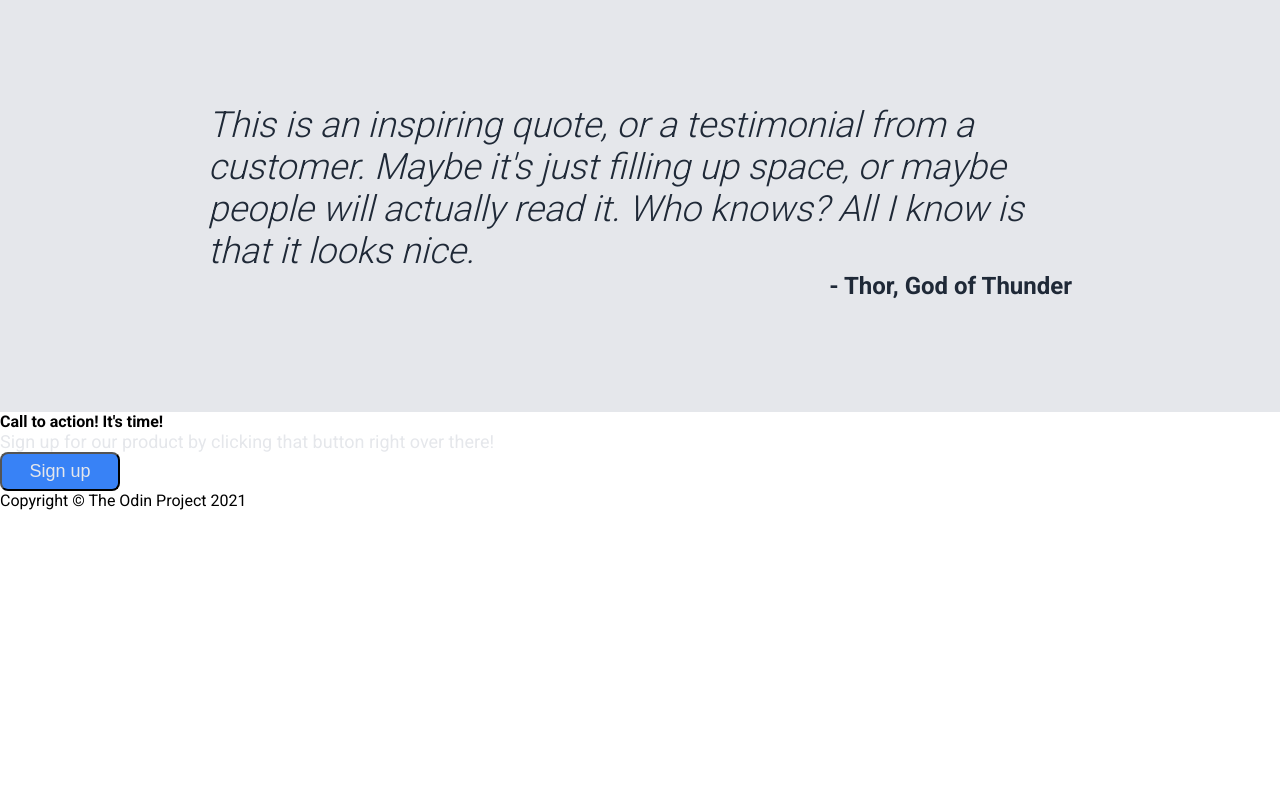
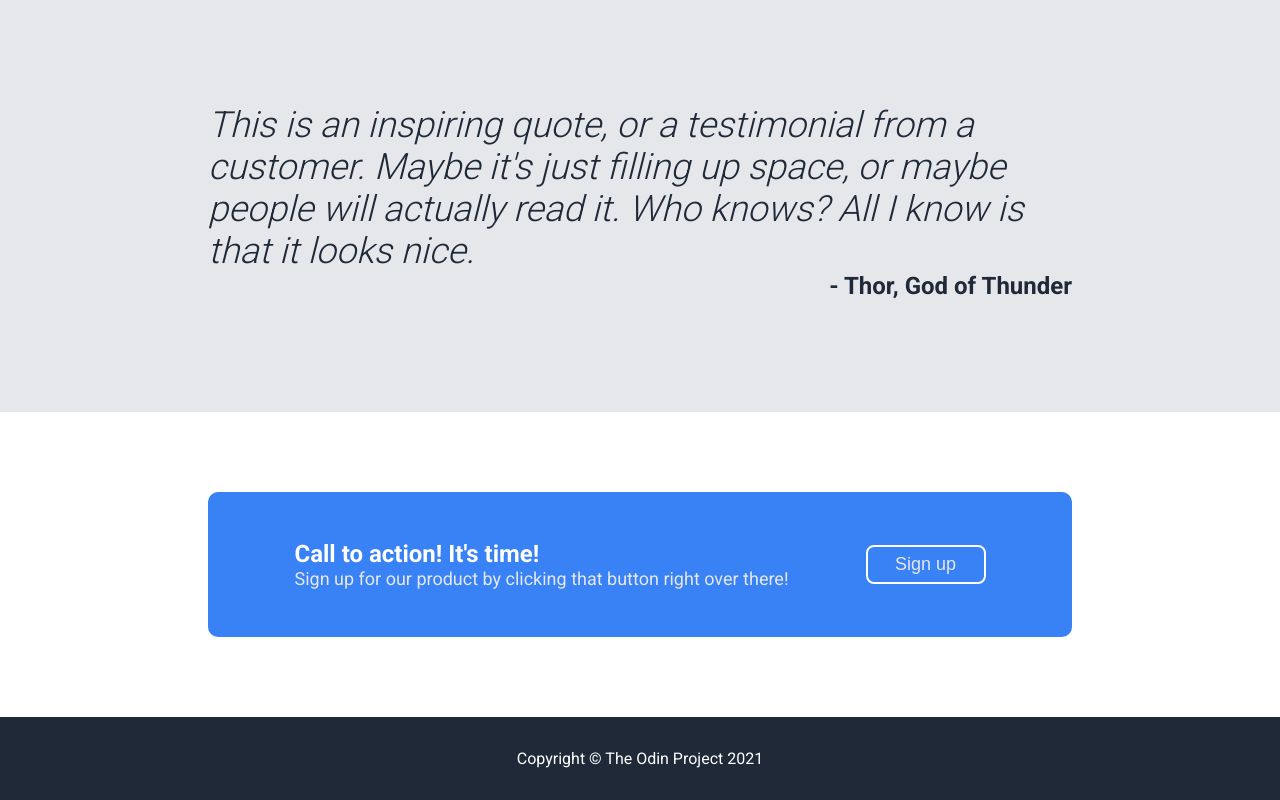
Before and after one commit to dohrisalim/odin-landing, a plain HTML site: page index.html in a window 1280 px wide. Shown: the part 972-1772 px from the top of the page. Before the commit the page ends 1482 px from the top, so only its background shows below. Drawn offline with Linux system fonts and the light colour scheme.

Commit message:
Add sign-up section and footer styling

```diff
--- a/style.css
+++ b/style.css
@@ -141,3 +141,38 @@ main h2 {
     font-size: 24px;
     color: #1f2937;
 }
+
+.sign-up {
+    display: flex;
+    justify-content: center;
+    align-items: center;
+    padding: 5em 13em;
+}
+
+.container {
+    display: flex;
+    justify-content: space-around;
+    align-items: center;
+    background-color: #3882F6;
+    padding: 3em;
+    width: 100%;
+    border-radius: 10px;
+}
+
+strong {
+    font-size: 24px;
+    color: #FFF;
+}
+
+.container button {
+    border: 2px solid #FFF;
+}
+
+footer {
+    background-color: #1f2937;
+    color: #FFF;
+    display: flex;
+    justify-content: center;
+    align-items: center;
+    padding: 2em 0;
+}
```
